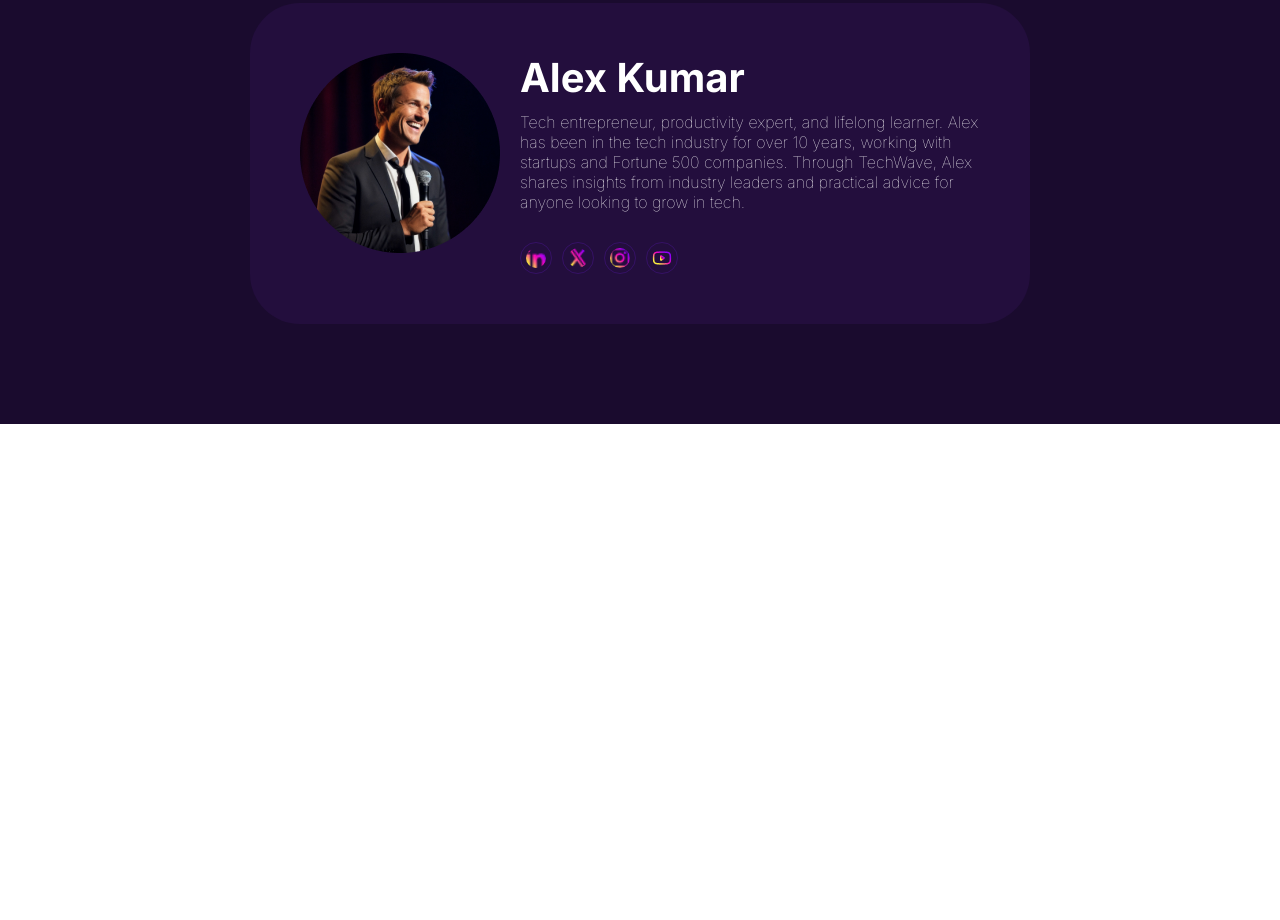
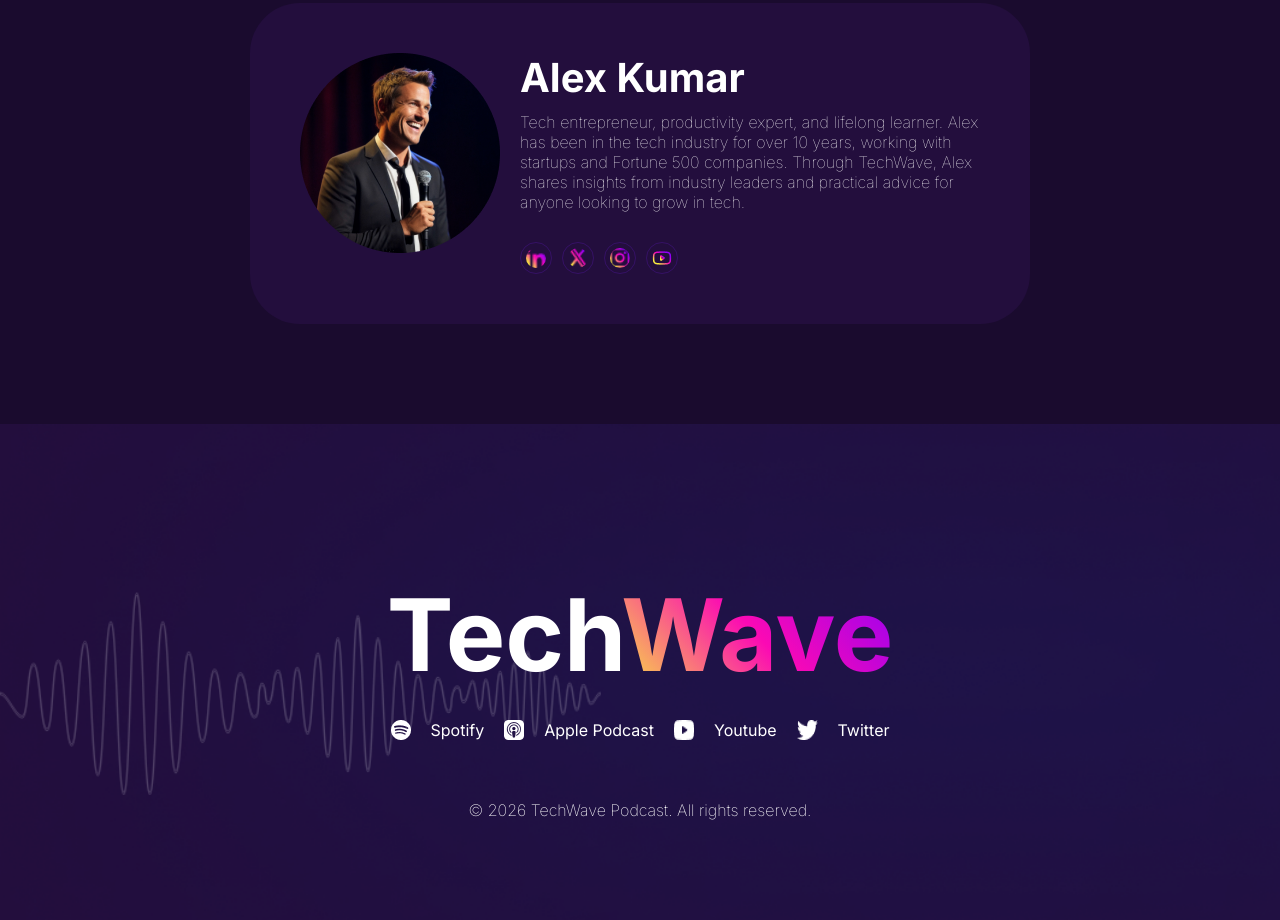
Before and after one commit to webdevshishir/B13-A02, a plain HTML site: page index.html in a window 1280 px wide. Shown: the part 2935-3855 px from the top of the page. Before the commit the page ends 3359 px from the top, so only its background shows below. Drawn offline with Linux system fonts and the light colour scheme.

Commit message:
footer Done

```diff
--- a/index.html
+++ b/index.html
@@ -200,5 +200,37 @@
 
             </div>
      </section>
-</body>
+
+<footer class="footer">
+    <div class="logo">
+            <h2>Tech<span>Wave</span></h2>
+            </div>
+<div class="foot-all">
+             <div class="footer-social-links">
+                 <div class="foot-link">   <img  src="./assets/spotify.png" alt="">
+                Spotify
+                    <img src="./assets/apple-podcast.png" alt="">Apple Podcast
+                    <img src="./assets/youtube-podcast.png" alt="">Youtube
+
+                    <img src="./assets/twitter.png" alt="">
+                Twitter</div>
+             </div>
+            </div>
+
+ <br><p class="copy">© 2026 TechWave Podcast. All rights reserved.</p>
+
+
+
+
+
+
+
+</footer>
+
+
+
+
+    </body>
+
+
 </html>
--- a/style.css
+++ b/style.css
@@ -377,3 +377,48 @@
 
 
 }
+
+
+.footer{
+   background-image: url(./assets/footer-bg.png);
+   background-repeat: no-repeat;
+   background-size: cover;
+
+}
+
+.footer h2{
+   padding-top: 150px;
+   font-size: 100px;
+   text-align: center;
+
+}
+.footer-social-links {
+   color: #FFFFFF;
+  align-items: center;
+  display: flex;
+  justify-content: center;
+  justify-items: center;
+  gap: 80px;
+
+
+}
+.foot-link{
+   display: flex;
+justify-items: center;
+justify-content: space-between;
+padding-top: 25px;
+
+
+   gap:20px;
+}
+
+
+
+.copy{
+   padding-top: 40px;
+   padding-bottom: 100px;
+   color: #FFFFFF ;
+  text-align: center;
+font-size: 16px;
+font-weight: 150;
+}
```
